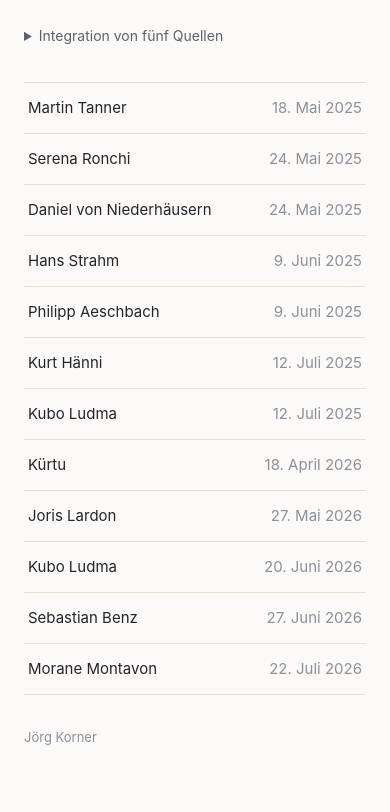
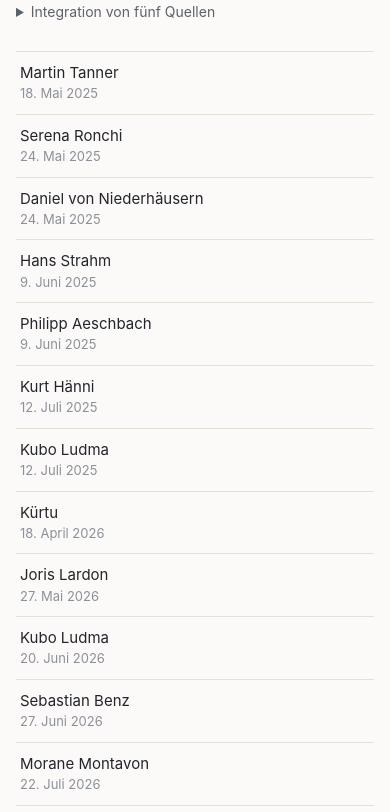
Before and after one commit to joergkorner/juraplayer, a plain HTML site: page index.html in a window 390 px wide. Shown: the part 113-925 px from the top of the page. Drawn offline with Linux system fonts and the light colour scheme.

Commit message:
Add files via upload

```diff
--- a/index.html
+++ b/index.html
@@ -4,7 +4,8 @@
 <meta name="viewport" content="width=device-width,initial-scale=1">
 <style>
  body{font:15px/1.6 -apple-system,BlinkMacSystemFont,"Segoe UI",Roboto,sans-serif;
-      color:#23252b;background:#fbfaf8;margin:0;padding:44px 24px 80px}
+      color:#23252b;background:#fbfaf8;margin:0;padding:44px 24px 80px;
+      -webkit-text-size-adjust:100%}
  main{max-width:620px;margin:0 auto}
  h1{font-size:24px;margin:0 0 4px;font-weight:600}
  .warn{color:#c8452a;margin:0 0 22px}
@@ -18,11 +19,23 @@
  details b{color:#33363d;font-weight:600}
  ul{list-style:none;padding:0;margin:0;border-top:1px solid #e4e0d8}
  li{border-bottom:1px solid #e4e0d8}
- a{display:flex;justify-content:space-between;gap:16px;
-   padding:13px 4px;text-decoration:none;color:#23252b}
+ a{display:flex;justify-content:space-between;align-items:baseline;gap:14px;
+   min-height:46px;padding:12px 4px;text-decoration:none;color:#23252b}
  a:hover{background:#f3f0ea}
- .datum{color:#8c9099;white-space:nowrap}
+ a:active{background:#ece7de}
+ .datum{color:#8c9099;white-space:nowrap;font-size:14px}
  footer{margin-top:32px;color:#8c9099;font-size:13px}
+
+ @media (max-width:520px){
+   body{padding:28px 16px 56px}
+   h1{font-size:21px}
+   .warn{margin-bottom:18px}
+   details{margin-bottom:22px}
+   details p{line-height:1.7;padding-left:11px}
+   a{flex-direction:column;gap:2px;align-items:flex-start;
+     min-height:0;padding:11px 4px;line-height:1.35}
+   .datum{font-size:13px}
+ }
 </style>
 <main>
 <h1>Jura-Player</h1>
```
